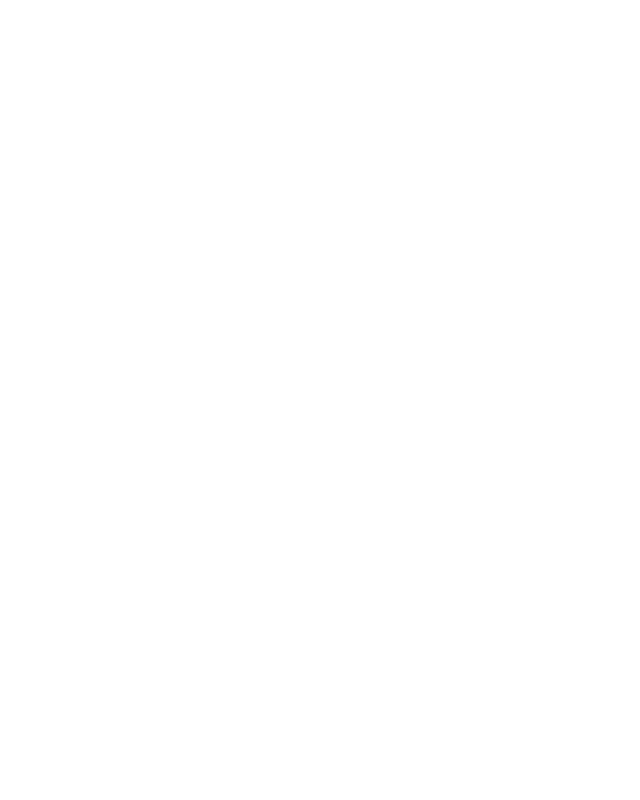
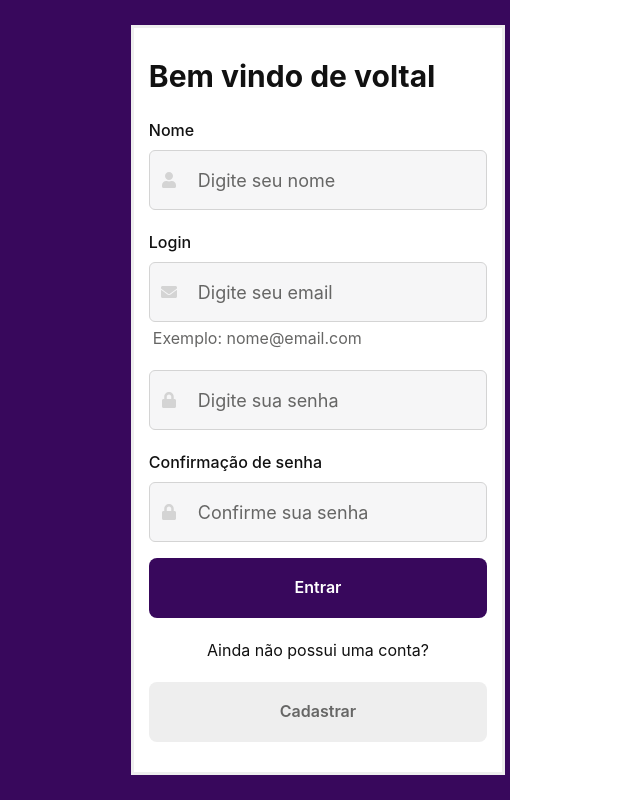
Before and after one commit to eduardo-223/doIt, a React (Create React App) app: page /singup in a window 1280 px wide. Shown: the whole page, without its empty margins (322-962 px from the left). Built offline with nearby package versions, Linux system fonts and the light colour scheme.

Commit message:
cria pagina de singup e outros arquivos para refatoração do código

```diff
--- /dev/null
+++ b/src/pages/SingUp/SingUpForm.tsx
@@ -0,0 +1,107 @@
+import { Box, Button, Grid, Heading, Text, VStack } from "@chakra-ui/react";
+import {
+  DeepMap,
+  FieldError,
+  FieldValues,
+  UseFormRegister,
+} from "react-hook-form";
+import { FaEnvelope, FaLock, FaUser } from "react-icons/fa";
+import { Input } from "../../components/input";
+
+interface SingupFormProps {
+  handleSingUp: () => void;
+  errors: DeepMap<FieldValues, FieldError>;
+  register: UseFormRegister<SingInData>;
+  loading: boolean;
+}
+
+interface SingInData {
+  email: string;
+  password: string;
+}
+
+export const SingUpForm = ({
+  handleSingUp,
+  errors,
+  register,
+  loading,
+}: SingupFormProps) => (
+  <Grid
+    onSubmit={handleSingUp}
+    as="form"
+    w={["100%", "100%", "45%", "45%"]}
+    padding="30px 15px"
+    border="3px solid"
+    borderColor="gray.100"
+    bg="white"
+    color="gray.900"
+    mt={["4", "4", "0"]}
+  >
+    <Heading size="lg">Bem vindo de voltaI</Heading>
+    <VStack mt="6" spacing="5">
+      <Input
+        placeholder="Digite seu nome"
+        icon={FaUser}
+        label="Nome"
+        error={errors.name}
+        {...register("name")}
+      />
+      <Box w="100%">
+        <Input
+          placeholder="Digite seu email"
+          icon={FaEnvelope}
+          label="Login"
+          type="email"
+          error={errors.email}
+          {...register("email")}
+        />
+        {!errors.email && (
+          <Text ml="1" mt="1" color="gray.300">
+            Exemplo: nome@email.com
+          </Text>
+        )}
+      </Box>
+      <Input
+        placeholder="Digite sua senha"
+        icon={FaLock}
+        type="password"
+        error={errors.password}
+        {...register("password")}
+      />
+      <Input
+        placeholder="Confirme sua senha"
+        icon={FaLock}
+        label="Confirmação de senha"
+        type="password"
+        error={errors.confirm_password}
+        {...register("confirm_password")}
+      />
+    </VStack>
+    <VStack mt="4" spacing="5">
+      <Button
+        isLoading={loading}
+        bg="purple.800"
+        w="100%"
+        color="white"
+        h="60px"
+        borderRadius="8px"
+        _hover={{ background: "purple.900" }}
+        type="submit"
+      >
+        Entrar
+      </Button>
+      <Text color={"gary.400"}>Ainda não possui uma conta? </Text>
+      <Button
+        isLoading={loading}
+        bg="gray.100"
+        w="100%"
+        color="gray.300"
+        h="60px"
+        borderRadius="8px"
+        _hover={{ background: "gray.200" }}
+      >
+        Cadastrar
+      </Button>
+    </VStack>
+  </Grid>
+);
--- /dev/null
+++ b/src/pages/SingUp/SingUpInfo.tsx
@@ -0,0 +1 @@
+export const SingUpInfo = () => <div></div>;
--- /dev/null
+++ b/src/pages/SingUp/index.tsx
@@ -0,0 +1,75 @@
+import { Flex } from "@chakra-ui/react";
+
+import { useForm } from "react-hook-form";
+
+import * as yup from "yup";
+import { yupResolver } from "@hookform/resolvers/yup";
+import { useState } from "react";
+import { useAuth } from "../../contexts/Auth/AuthContex";
+import { SingUpInfo } from "./SingUpInfo";
+import { SingUpForm } from "./SingUpForm";
+
+const singUpSchema = yup.object().shape({
+  name: yup.string().required("Nome obrigatório"),
+  email: yup.string().required("Email obrigatório").email("Email inválido"),
+  password: yup.string().required("Senha obrigatória"),
+  confirm_password: yup
+    .string()
+    .required("Confirmação de senha obrigatória")
+    .oneOf([yup.ref("password")], "Senhas diferentes"),
+});
+
+interface SingUpData {
+  email: string;
+  password: string;
+  name: string;
+}
+
+export const SingUp = () => {
+  const { singIn } = useAuth();
+
+  const [loading, setLoading] = useState(false);
+
+  const {
+    formState: { errors },
+    register,
+    handleSubmit,
+  } = useForm<SingUpData>({
+    resolver: yupResolver(singUpSchema),
+  });
+
+  const handleSingUp = (data: SingUpData) => {
+    console.log(data)
+  };
+
+  return (
+    <Flex
+      padding={["10px 15px", "10px 15px", "0px", "0px"]}
+      alignItems="center"
+      justifyContent="center"
+      height={["auto", "auto", "100vh", "100vh"]}
+      bgGradient={[
+        "linear(to-b, purple.800 65%, white 35%)",
+        "linear(to-b, purple.800 65%, white 35%)",
+        "linear(to-r, purple.800 65%, white 35%)",
+        "linear(to-r, purple.800 65%, white 35%)",
+      ]}
+      color="white"
+    >
+      <Flex
+        w={["100%", "100%", "90%", "65%"]}
+        justifyContent="center"
+        flexDirection={["column", "column", "row", "row"]}
+        alignItems="center"
+      >
+        <SingUpForm
+          errors={errors}
+          handleSingUp={handleSubmit(handleSingUp)}
+          loading={loading}
+          register={register}
+        />
+        <SingUpInfo />
+      </Flex>
+    </Flex>
+  );
+};
--- a/src/routes/index.tsx
+++ b/src/routes/index.tsx
@@ -1,11 +1,13 @@
 import { Switch } from "react-router-dom";
 import { Dashboard } from "../pages/Dashboard";
 import { Login } from "../pages/Login";
+import { SingUp } from "../pages/SingUp";
 import { Route } from "./Route";
 
 export const Router = () => (
   <Switch>
     <Route exact path="/" component={Login} />
-    <Route path="/dashboard" component={Dashboard} isPrivate/>
+    <Route path="/singup" component={SingUp} />
+    <Route path="/dashboard" component={Dashboard} isPrivate />
   </Switch>
 );
```
